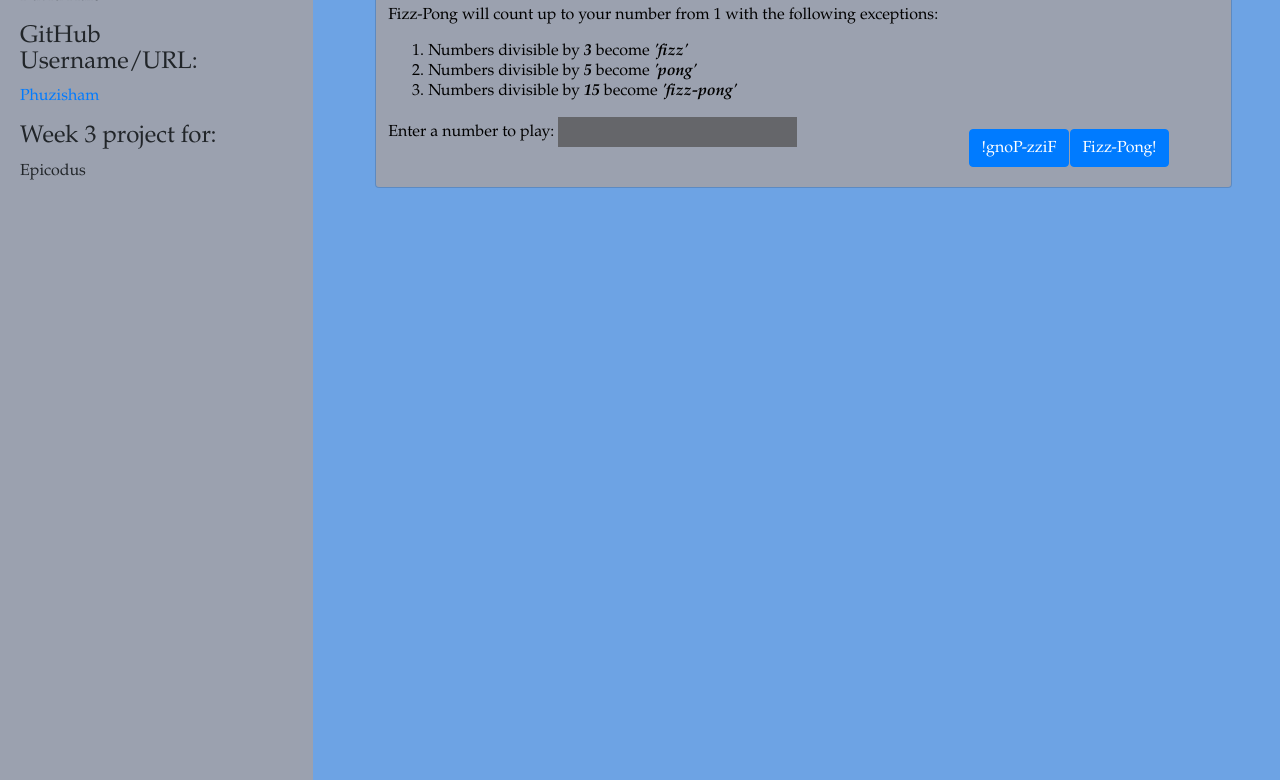
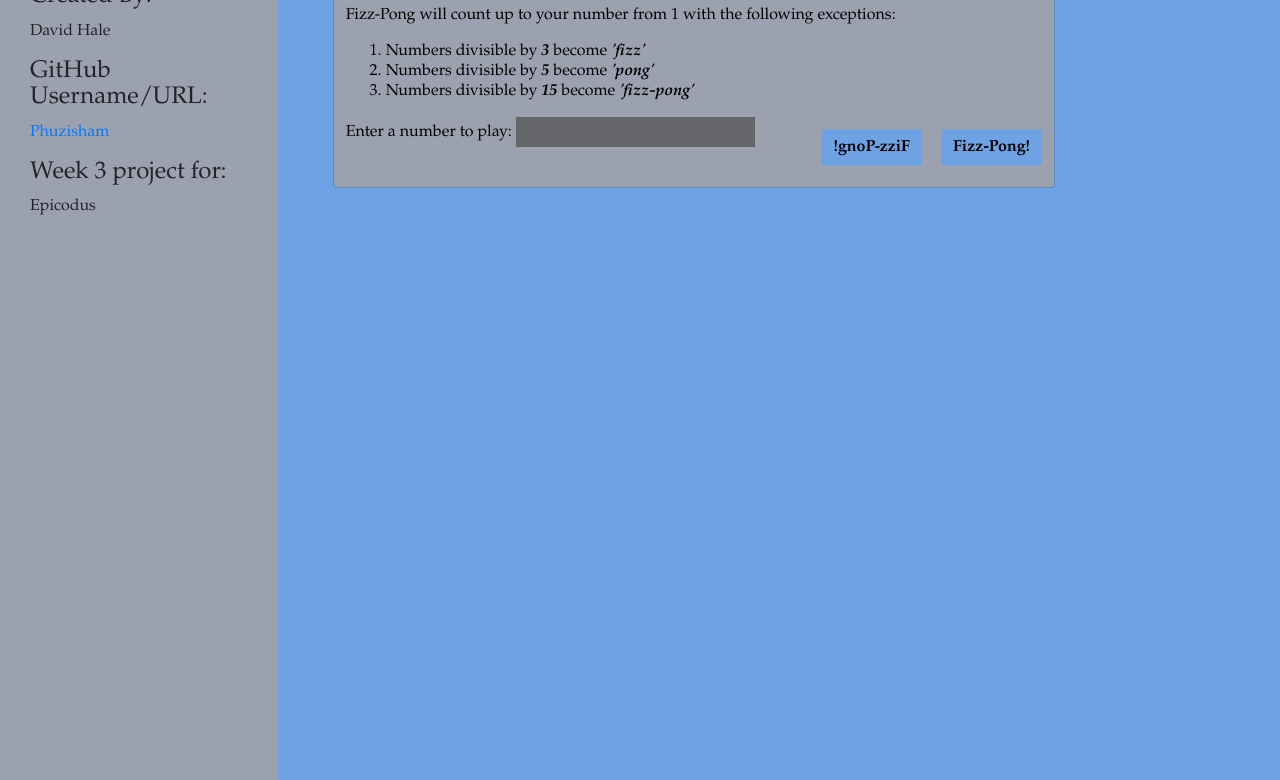
Before and after one commit to phuzisham/fizz-pong-gulp, a plain HTML site: page index.html in a window 1280 px wide. Shown: the part 250-1030 px from the top of the page. Drawn offline with Linux system fonts and the light colour scheme.

Commit message:
add container and button hover animation

```diff
--- a/css/styles.css
+++ b/css/styles.css
@@ -33,11 +33,22 @@ body {
 #fizzForm button {
   float: right;
   margin-top: -50px;
-  margin-right: 50px;
+  margin-right: 0px;
+  background-color: #6DA3E4;
+  border-style: none;
+  color: black;
+  font-weight: bold;
+}
+
+
+#fizzForm button:hover {
+  transform: scale(1.2);
+  transition: 0.37s ease-in-out;
 }
 
 #reverse {
-  margin-right: 100px;
+
+  margin-right: 120px;
 }
 
 #resultList {
@@ -57,5 +68,5 @@ body {
 }
 
 #about {
-  padding: 20px;
+  margin-top: 20px;
 }
--- a/index.html
+++ b/index.html
@@ -12,7 +12,7 @@
     <div class='jumbotron'>
       <h1>Fizz-Pong!</h1>
     </div>
-    <div class='row'>
+    <div class=' container row'>
       <div id='sideBar' class='col-sm-3'>
         <div id='about' class="container">
           <h2>About Fizz-Pong</h2>
```
